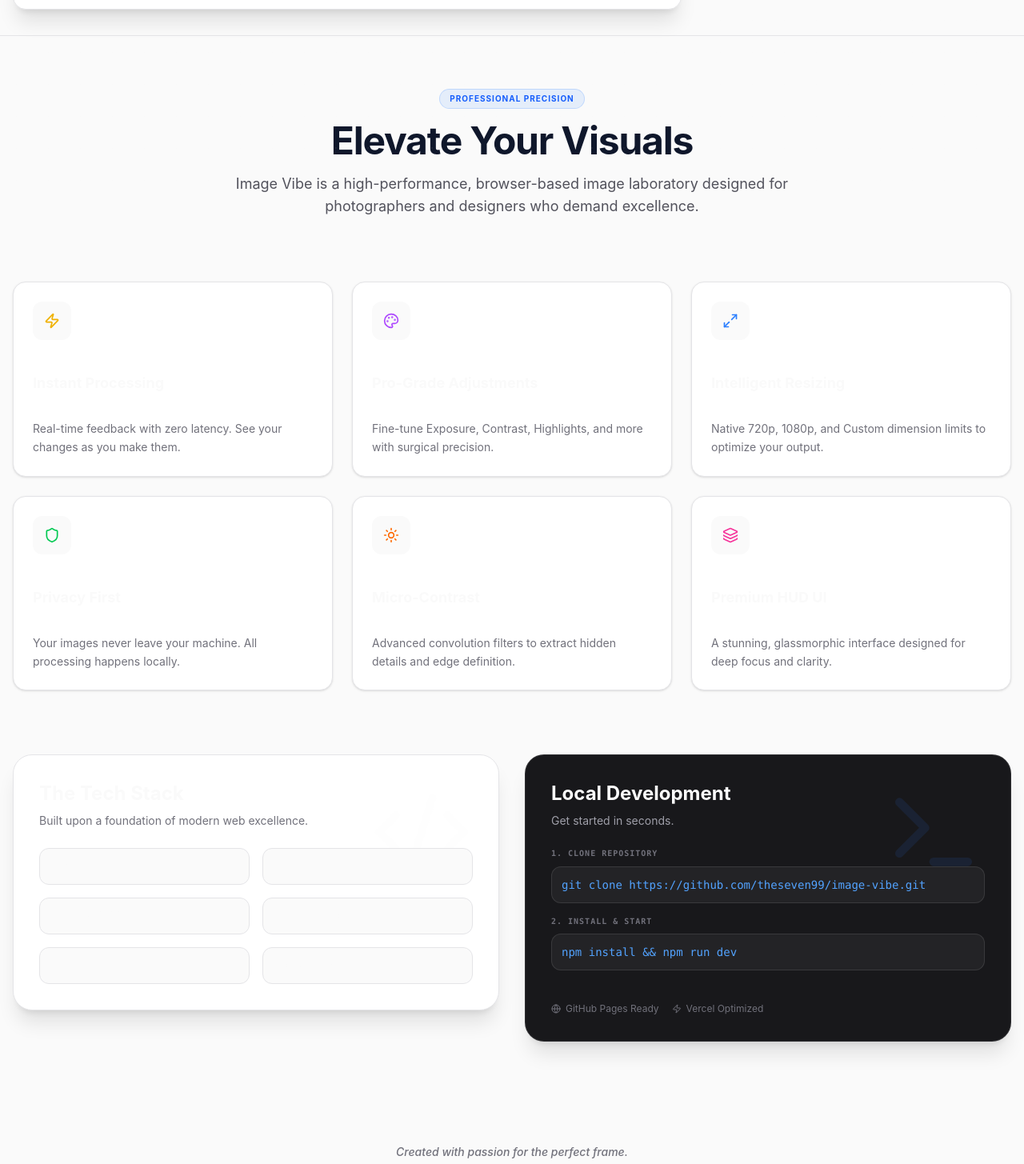
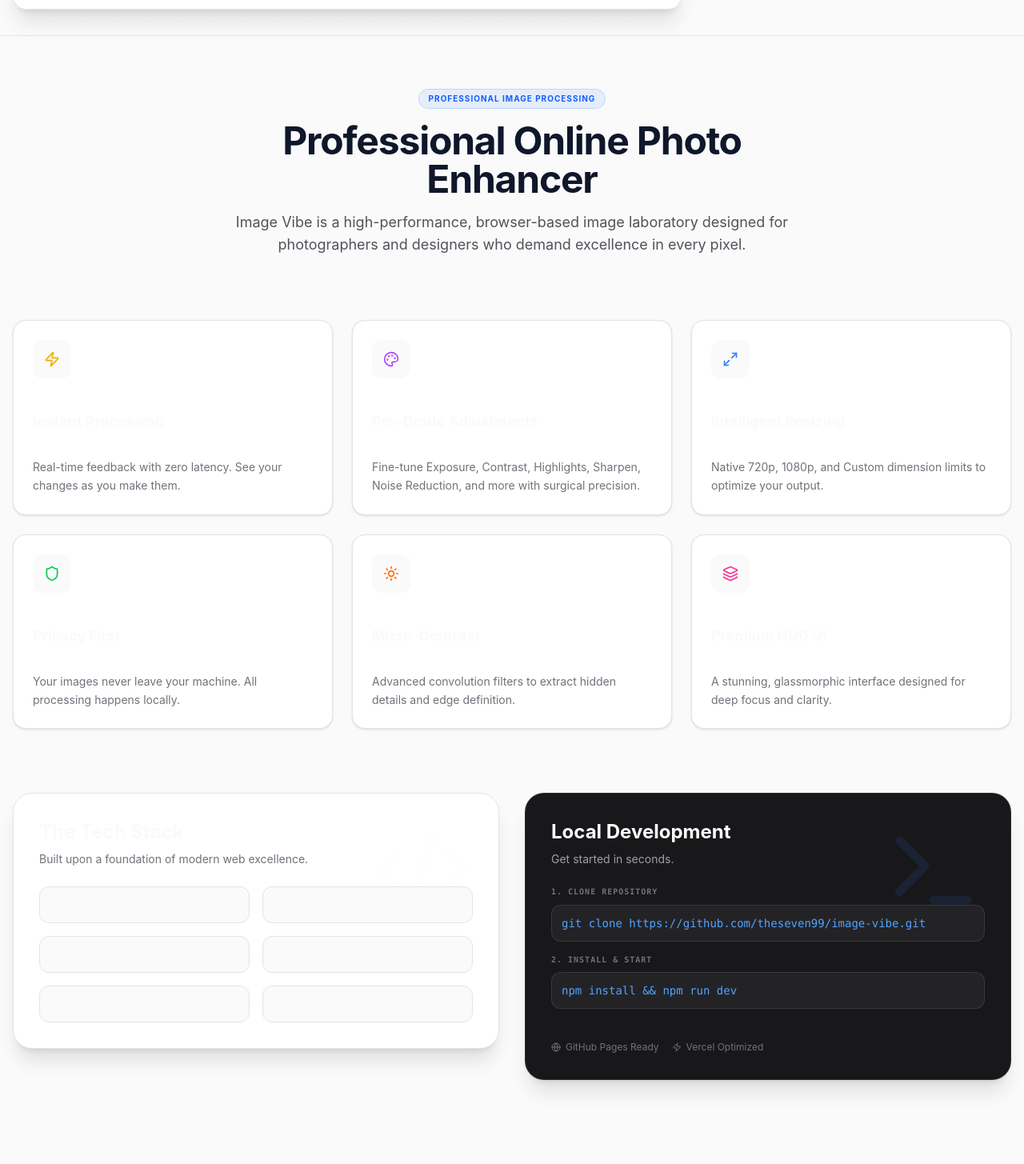
Before and after one commit to theseven99/image-vibe, a React (Vite) app: page / in a window 1280 px wide. Shown: the part 555-2010 px from the top of the page at 80% size. Built offline with nearby package versions, Linux system fonts and the light colour scheme.

Commit message:
feat: implement core image processing UI and logic, and update README with enhanced descriptions.

```diff
--- a/src/components/ImageTool.tsx
+++ b/src/components/ImageTool.tsx
@@ -189,7 +189,7 @@ export function ImageSharpenClient() {
       </div>
 
       {/* Header */}
-      <nav className="border-b border-zinc-200 dark:border-white/5 bg-white/80 dark:bg-zinc-900/80 backdrop-blur-md sticky top-0 z-50">
+      <header className="border-b border-zinc-200 dark:border-white/5 bg-white/80 dark:bg-zinc-900/80 backdrop-blur-md sticky top-0 z-50">
         <div className="max-w-7xl mx-auto px-4 h-16 flex items-center justify-between">
           <div className="flex items-center gap-4">
             <div className="flex flex-col">
@@ -210,6 +210,7 @@ export function ImageSharpenClient() {
               size="sm"
               asChild
               className="hidden sm:flex border-zinc-200 dark:border-white/10 hover:bg-zinc-100 dark:hover:bg-white/5"
+              aria-label="View on GitHub"
             >
               <a
                 href="https://github.com/theseven99/image-vibe"
@@ -235,6 +236,7 @@ export function ImageSharpenClient() {
                   variant="default"
                   onClick={handleDownload}
                   className="bg-blue-600 hover:bg-blue-700 text-white font-semibold"
+                  aria-label="Export processed image"
                 >
                   <Download className="w-4 h-4 mr-2" /> Export
                 </Button>
@@ -242,7 +244,7 @@ export function ImageSharpenClient() {
             )}
           </div>
         </div>
-      </nav>
+      </header>
 
       <main className="max-w-7xl mx-auto px-4 py-8 grid grid-cols-1 lg:grid-cols-[1fr_380px] gap-8 relative z-10">
         {/* Preview Area */}
@@ -334,6 +336,7 @@ export function ImageSharpenClient() {
                       onTouchStart={() => setShowOriginal(true)}
                       onTouchEnd={() => setShowOriginal(false)}
                       className="absolute bottom-4 right-4 bg-zinc-900/80 dark:bg-white/10 backdrop-blur text-white px-4 py-2 rounded-lg text-xs font-bold tracking-widest uppercase border border-white/10 hover:bg-zinc-900 dark:hover:bg-white/20 transition-colors z-20"
+                      aria-label="Hold to compare with original image"
                     >
                       Hold to Compare
                     </Button>
@@ -381,6 +384,7 @@ export function ImageSharpenClient() {
                   setCanvasMounted(false);
                 }}
                 className="text-red-500 hover:text-red-600 hover:bg-red-50 dark:hover:bg-red-500/10"
+                aria-label="Clear current image"
               >
                 Clear Image
               </Button>
@@ -480,6 +484,14 @@ export function ImageSharpenClient() {
                   onChange={(v) => updateSetting("sharpen", v)}
                   description="Enhances edge definition and micro-contrast"
                 />
+                <ControlGroup
+                  label="Noise Reduction"
+                  value={settings.noiseReduction}
+                  min={0}
+                  max={100}
+                  onChange={(v) => updateSetting("noiseReduction", v)}
+                  description="Smooths out digital noise and grain"
+                />
 
                 <div className="pt-6 border-t border-zinc-100 dark:border-white/5 space-y-4">
                   <div className="flex items-center gap-2 mb-2">
@@ -554,24 +566,25 @@ export function ImageSharpenClient() {
         </aside>
       </main>
 
-      {/* README Info Section */}
-      <section className="max-w-7xl mx-auto px-4 py-16 border-t border-zinc-200 dark:border-white/5 space-y-20">
+      {/* SEO Optimized Info Section */}
+      <footer className="max-w-7xl mx-auto px-4 py-16 border-t border-zinc-200 dark:border-white/5 space-y-20">
         {/* Intro */}
-        <div className="text-center space-y-4 max-w-3xl mx-auto">
+        <article className="text-center space-y-4 max-w-3xl mx-auto">
           <div className="inline-flex items-center gap-2 px-3 py-1 rounded-full bg-blue-500/10 text-blue-600 dark:text-blue-400 text-[10px] font-bold uppercase tracking-widest border border-blue-500/20">
-            Professional Precision
+            Professional Image Processing
           </div>
           <h2 className="text-4xl font-bold tracking-tight sm:text-5xl">
-            Elevate Your Visuals
+            Professional Online Photo Enhancer
           </h2>
           <p className="text-lg text-zinc-600 dark:text-zinc-400">
             Image Vibe is a high-performance, browser-based image laboratory
-            designed for photographers and designers who demand excellence.
+            designed for photographers and designers who demand excellence in
+            every pixel.
           </p>
-        </div>
+        </article>
 
         {/* Features */}
-        <div className="grid grid-cols-1 md:grid-cols-2 lg:grid-cols-3 gap-6">
+        <article className="grid grid-cols-1 md:grid-cols-2 lg:grid-cols-3 gap-6">
           <FeatureCard
             icon={<Zap className="w-5 h-5 text-yellow-500" />}
             title="Instant Processing"
@@ -580,7 +593,7 @@ export function ImageSharpenClient() {
           <FeatureCard
             icon={<Palette className="w-5 h-5 text-purple-500" />}
             title="Pro-Grade Adjustments"
-            description="Fine-tune Exposure, Contrast, Highlights, and more with surgical precision."
+            description="Fine-tune Exposure, Contrast, Highlights, Sharpen, Noise Reduction, and more with surgical precision."
           />
           <FeatureCard
             icon={<Maximize2 className="w-5 h-5 text-blue-500" />}
@@ -597,12 +610,17 @@ export function ImageSharpenClient() {
             title="Micro-Contrast"
             description="Advanced convolution filters to extract hidden details and edge definition."
           />
+          {/* <FeatureCard
+            icon={<Maximize2 className="w-5 h-5 text-indigo-500" />}
+            title="Noise Reduction"
+            description="Advanced smoothing algorithm to reduce digital noise and grain while preserving detail."
+          /> */}
           <FeatureCard
             icon={<Layers className="w-5 h-5 text-pink-500" />}
             title="Premium HUD UI"
             description="A stunning, glassmorphic interface designed for deep focus and clarity."
           />
-        </div>
+        </article>
 
         {/* Tech Stack & Dev */}
         <div className="grid grid-cols-1 lg:grid-cols-2 gap-8 items-start">
@@ -677,10 +695,11 @@ export function ImageSharpenClient() {
 
         <div className="text-center pt-12">
           <p className="text-sm font-medium text-zinc-500 dark:text-zinc-600 italic">
-            Created with passion for the perfect frame.
+            Developed by theseven99 — Studio-quality image editing directly in
+            your browser.
           </p>
         </div>
-      </section>
+      </footer>
     </div>
   );
 }
--- a/src/hooks/use-image-processor.ts
+++ b/src/hooks/use-image-processor.ts
@@ -13,6 +13,7 @@ export interface AdjustmentSettings {
   tint: number;
   saturation: number;
   sharpen: number;
+  noiseReduction: number;
 }
 
 export const defaultSettings: AdjustmentSettings = {
@@ -25,15 +26,16 @@ export const defaultSettings: AdjustmentSettings = {
   temperature: 0,
   tint: 0,
   saturation: 0,
-  sharpen: 50, // Medium default
+  sharpen: 0, // Medium default
+  noiseReduction: 0,
 };
 
 export function useImageProcessor() {
   const [originalImage, setOriginalImage] = useState<HTMLImageElement | null>(
-    null
+    null,
   );
   const [processedImageUrl, setProcessedImageUrl] = useState<string | null>(
-    null
+    null,
   );
   const canvasRef = useRef<HTMLCanvasElement | null>(null);
 
@@ -41,7 +43,7 @@ export function useImageProcessor() {
     (
       image: HTMLImageElement,
       settings: AdjustmentSettings,
-      targetCanvas?: HTMLCanvasElement | null
+      targetCanvas?: HTMLCanvasElement | null,
     ) => {
       const canvas =
         targetCanvas || canvasRef.current || document.createElement("canvas");
@@ -73,6 +75,7 @@ export function useImageProcessor() {
         tint,
         saturation,
         sharpen,
+        noiseReduction,
       } = settings;
 
       const expShift = exposure * 2.55;
@@ -147,10 +150,29 @@ export function useImageProcessor() {
           ctx,
           canvas.width,
           canvas.height,
-          kernel
+          kernel,
         );
         if (sharpenedData) {
           ctx.putImageData(sharpenedData, 0, 0);
+        }
+      }
+
+      // 3. Noise Reduction (Smoothing Convolution)
+      if (noiseReduction > 0) {
+        // Simple 3x3 box blur kernel
+        const blurAmount = noiseReduction / 100;
+        const v = blurAmount / 9;
+        const center = 1 - blurAmount + v;
+        const kernel = [v, v, v, v, center, v, v, v, v];
+
+        const smoothedData = applyConvolution(
+          ctx,
+          canvas.width,
+          canvas.height,
+          kernel,
+        );
+        if (smoothedData) {
+          ctx.putImageData(smoothedData, 0, 0);
         }
       }
 
@@ -159,7 +181,7 @@ export function useImageProcessor() {
         setProcessedImageUrl(canvas.toDataURL("image/jpeg", 0.9));
       }
     },
-    []
+    [],
   );
 
   return {
@@ -175,7 +197,7 @@ function applyConvolution(
   ctx: CanvasRenderingContext2D,
   width: number,
   height: number,
-  kernel: number[]
+  kernel: number[],
 ) {
   const input = ctx.getImageData(0, 0, width, height);
   const output = ctx.createImageData(width, height);
```
Also changed, not shown: 1 other file (tests, documents, lock files or other folders).
